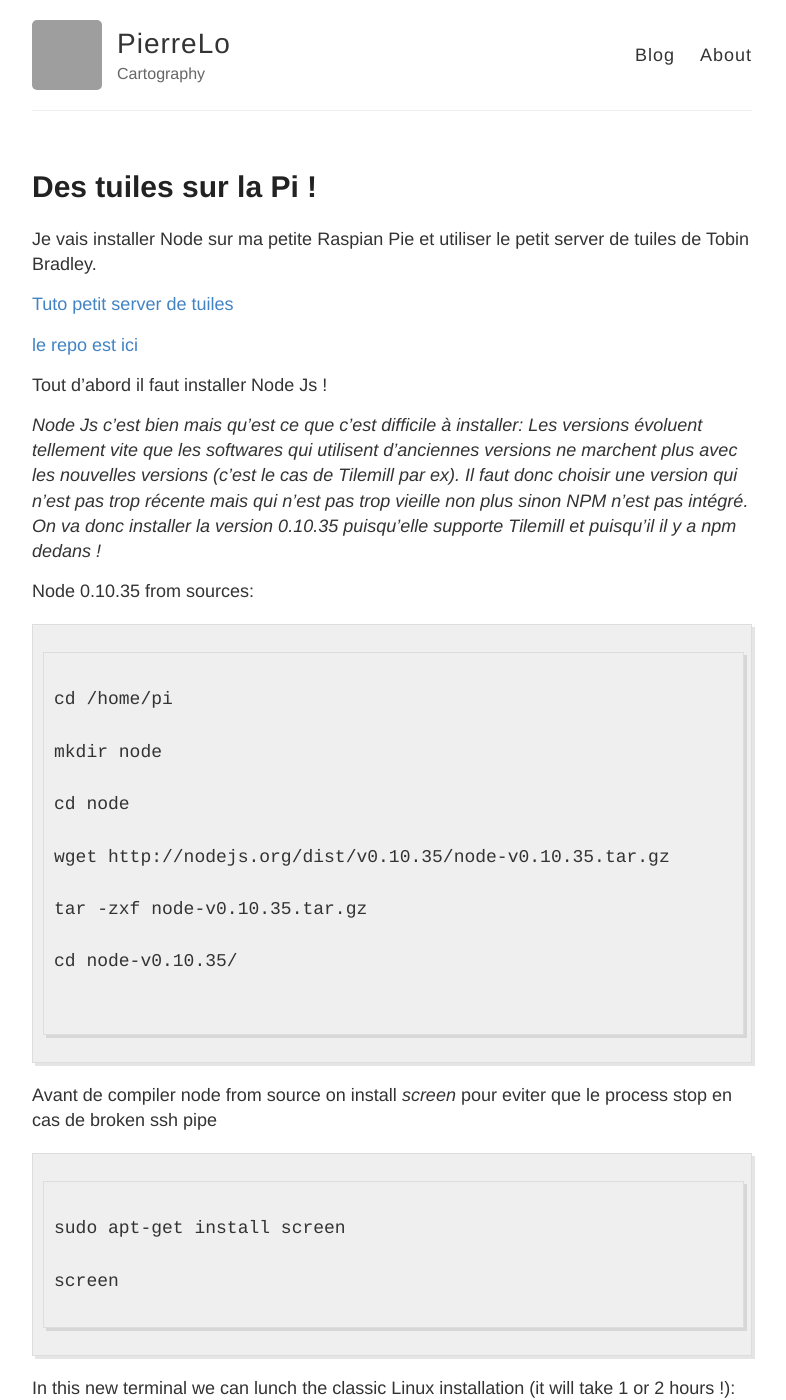
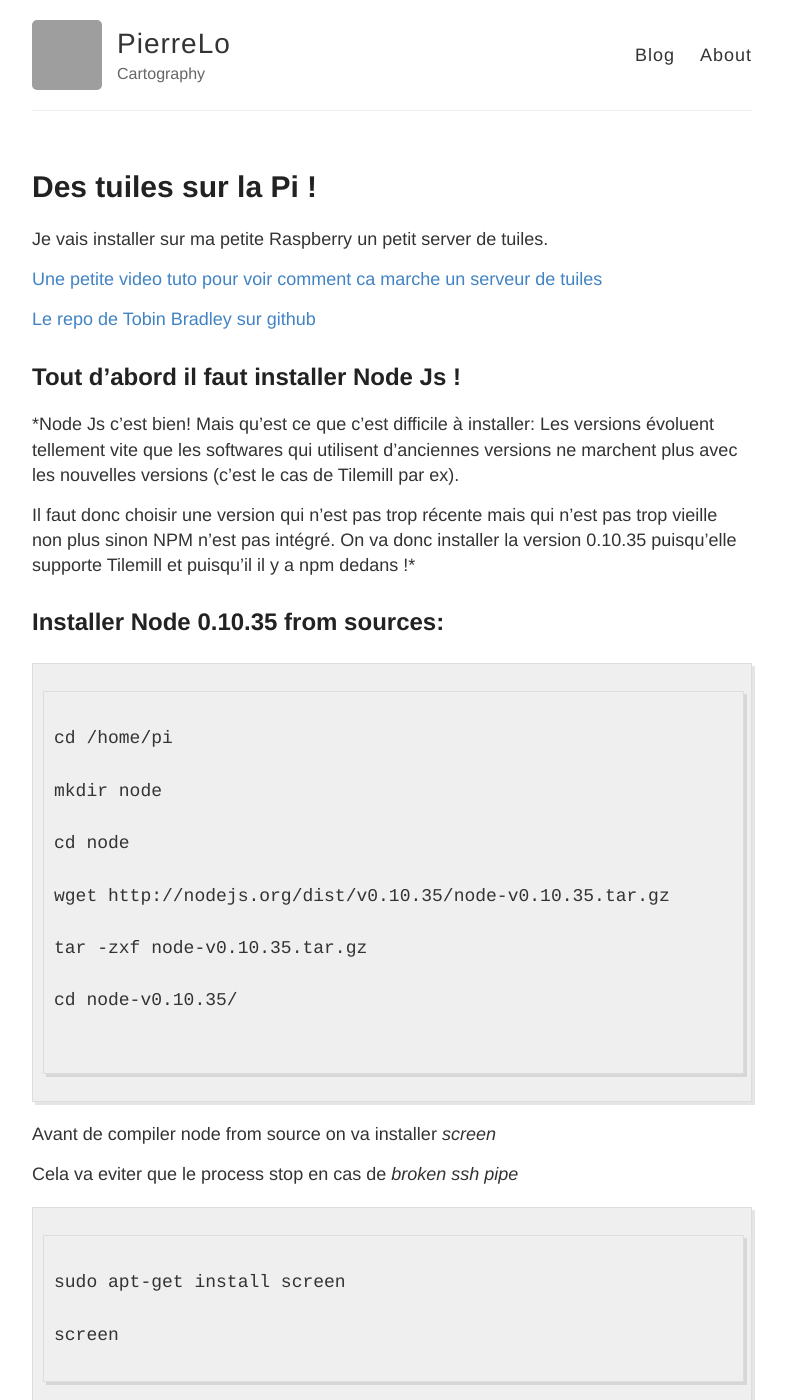
Before and after one commit to pierrelorioux/pierrelorioux.github.io, a Jekyll site: the page built from _posts/2015-5-27-rasp.md, in a window 1280 px wide and 1400 px high. Shown: the whole window, without its empty margins (248-1034 px from the left). Built offline with Jekyll 4.4.1, drawn with Linux system fonts in a browser that asks for light colours; Markdown is read by kramdown in place of the engine named in the settings; grey boxes are pictures that could not be loaded.

Commit message:
commit again

````diff
--- a/_posts/2015-5-27-rasp.md
+++ b/_posts/2015-5-27-rasp.md
@@ -3,19 +3,22 @@ layout: post
 title: Des tuiles sur la Pi !
 ---
 
-Je vais installer Node sur ma petite Raspian Pie et utiliser le petit server de tuiles de Tobin Bradley.
+Je vais installer sur ma petite Raspberry un petit server de tuiles.
+
+[Une petite video tuto pour voir comment ca marche un serveur de tuiles](https://www.youtube.com/watch?v=CwAQSKsSQhI)
+
+[Le repo de Tobin Bradley sur github](https://github.com/tobinbradley/mbtiles-server)
 
 
-[Tuto petit server de tuiles](https://www.youtube.com/watch?v=CwAQSKsSQhI)
+##Tout d'abord il faut installer Node Js !
 
-[le repo est ici](https://github.com/tobinbradley/mbtiles-server)
+*Node Js c'est bien! Mais qu'est ce que c'est difficile à installer: Les versions évoluent tellement vite que les softwares qui utilisent d'anciennes versions ne marchent plus avec les nouvelles versions (c'est le cas de Tilemill par ex).
+
+Il faut donc choisir une version qui n'est pas trop récente mais qui n'est pas trop vieille non plus sinon NPM n'est pas intégré. On va donc installer la version 0.10.35 puisqu'elle supporte Tilemill et puisqu'il il y a npm dedans !*
 
 
-Tout d'abord il faut installer Node Js !
 
-*Node Js c'est bien mais qu'est ce que c'est difficile à installer: Les versions évoluent tellement vite que les softwares qui utilisent d'anciennes versions ne marchent plus avec les nouvelles versions (c'est le cas de Tilemill par ex). Il faut donc choisir une version qui n'est pas trop récente mais qui n'est pas trop vieille non plus sinon NPM n'est pas intégré. On va donc installer la version 0.10.35 puisqu'elle supporte Tilemill et puisqu'il il y a npm dedans !*
-
-Node 0.10.35 from sources:
+##Installer Node 0.10.35 from sources:
 
 ```
 
@@ -34,7 +37,10 @@ cd node-v0.10.35/
 
 ```
 
-Avant de compiler node from source on install *screen* pour eviter que le process stop en cas de broken ssh pipe
+
+Avant de compiler node from source on va installer *screen*
+
+Cela va eviter que le process stop en cas de *broken ssh pipe*
 
 ```
 
````
